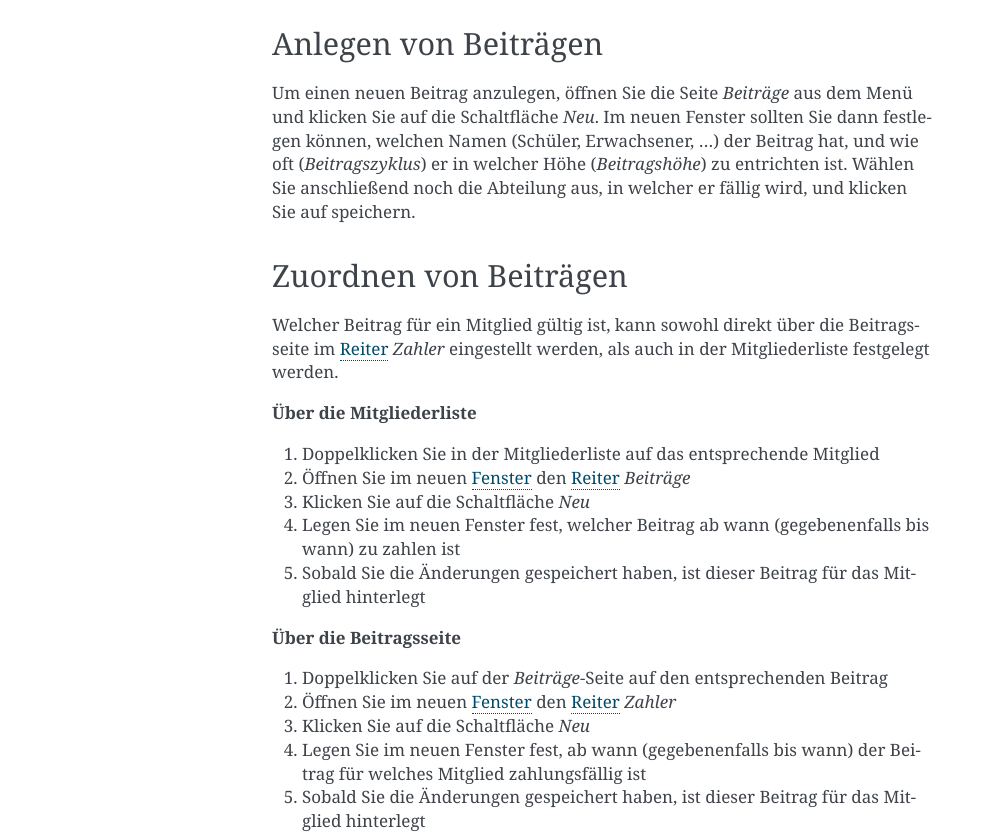
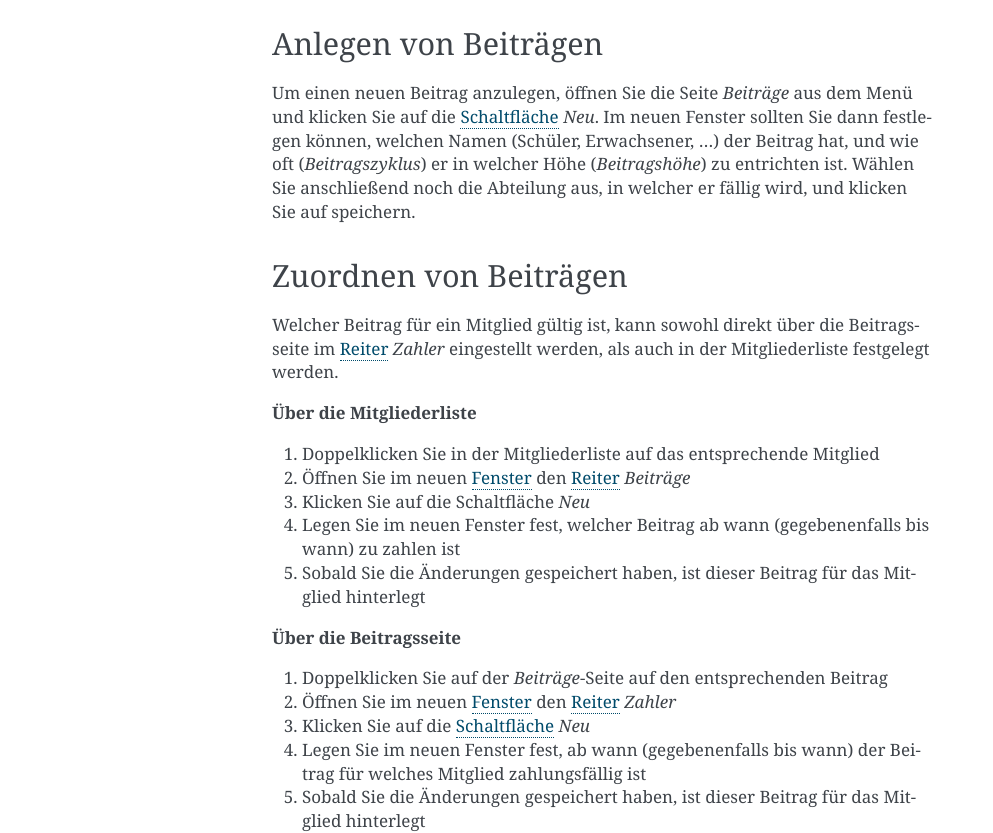
Before and after one commit to goalio/docs, a Sphinx documentation site: the page built from docs/module/finanzen/beitraege.rst, in a window 1280 px wide. Shown: the part 438-1271 px from the top of the page, without its empty margins (148-1141 px from the left). Built offline with Sphinx 7.4.7, drawn with Linux system fonts in a browser that asks for light colours; formulas are drawn with MathJax 3.

```diff
--- a/docs/module/finanzen/beitraege.rst
+++ b/docs/module/finanzen/beitraege.rst
@@ -11,7 +11,7 @@ Der Kern der Funktionalität liegt hierbei auf dem Verhältnis von Abteilungen,
 Anlegen von Beiträgen
 ---------------------
 
-Um einen neuen Beitrag anzulegen, öffnen Sie die Seite *Beiträge* aus dem Menü und klicken Sie auf die Schaltfläche *Neu*. Im neuen Fenster sollten Sie dann festlegen können, welchen Namen (Schüler, Erwachsener, ...) der Beitrag hat, und wie oft (*Beitragszyklus*) er in welcher Höhe (*Beitragshöhe*) zu entrichten ist. Wählen Sie anschließend noch die Abteilung aus, in welcher er fällig wird, und klicken Sie auf speichern.
+Um einen neuen Beitrag anzulegen, öffnen Sie die Seite *Beiträge* aus dem Menü und klicken Sie auf die Schaltfläche_ *Neu*. Im neuen Fenster sollten Sie dann festlegen können, welchen Namen (Schüler, Erwachsener, ...) der Beitrag hat, und wie oft (*Beitragszyklus*) er in welcher Höhe (*Beitragshöhe*) zu entrichten ist. Wählen Sie anschließend noch die Abteilung aus, in welcher er fällig wird, und klicken Sie auf speichern.
 
 
 Zuordnen von Beiträgen
@@ -38,7 +38,7 @@ Welcher Beitrag für ein Mitglied gültig ist, kann sowohl direkt über die Beit
 
 2. Öffnen Sie im neuen Fenster_ den Reiter_ *Zahler*
 
-3. Klicken Sie auf die Schaltfläche *Neu*
+3. Klicken Sie auf die Schaltfläche_ *Neu*
 
 4. Legen Sie im neuen Fenster fest, ab wann (gegebenenfalls bis wann) der Beitrag für welches Mitglied zahlungsfällig ist
 
```
Also changed, not shown: other parts of docs/module/finanzen/beitraege.rst (+1 -0 lines).
